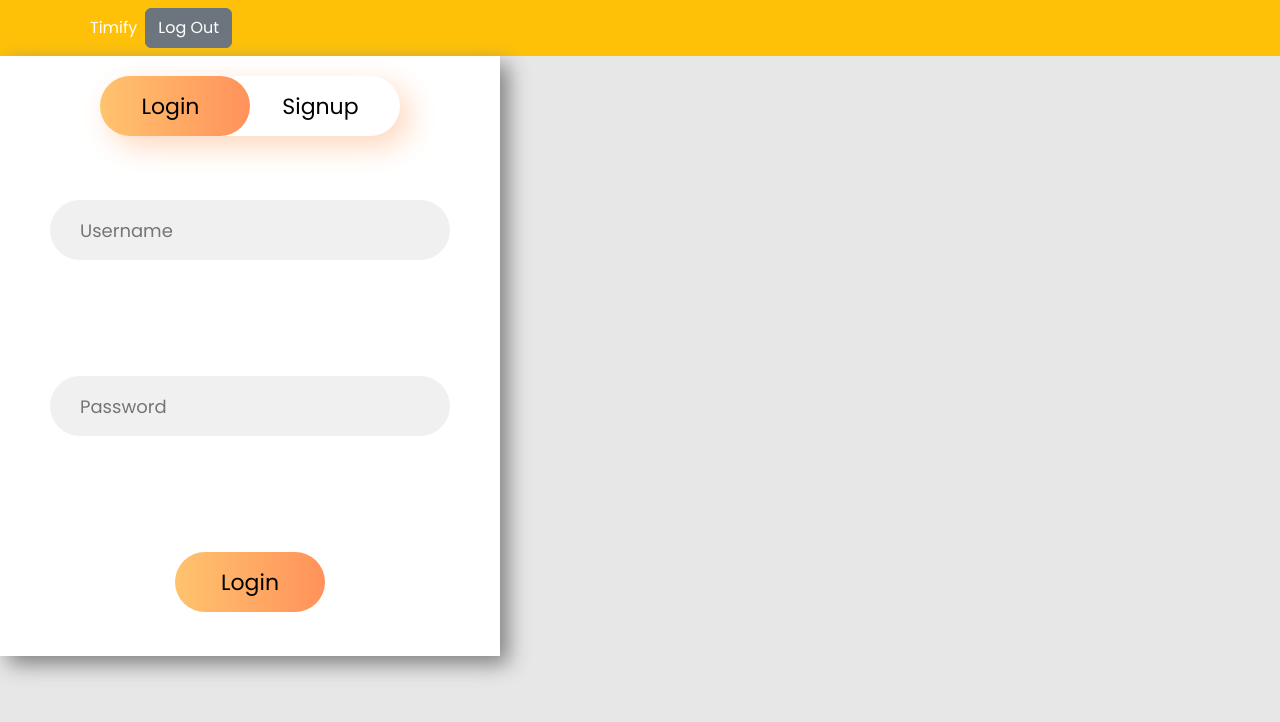
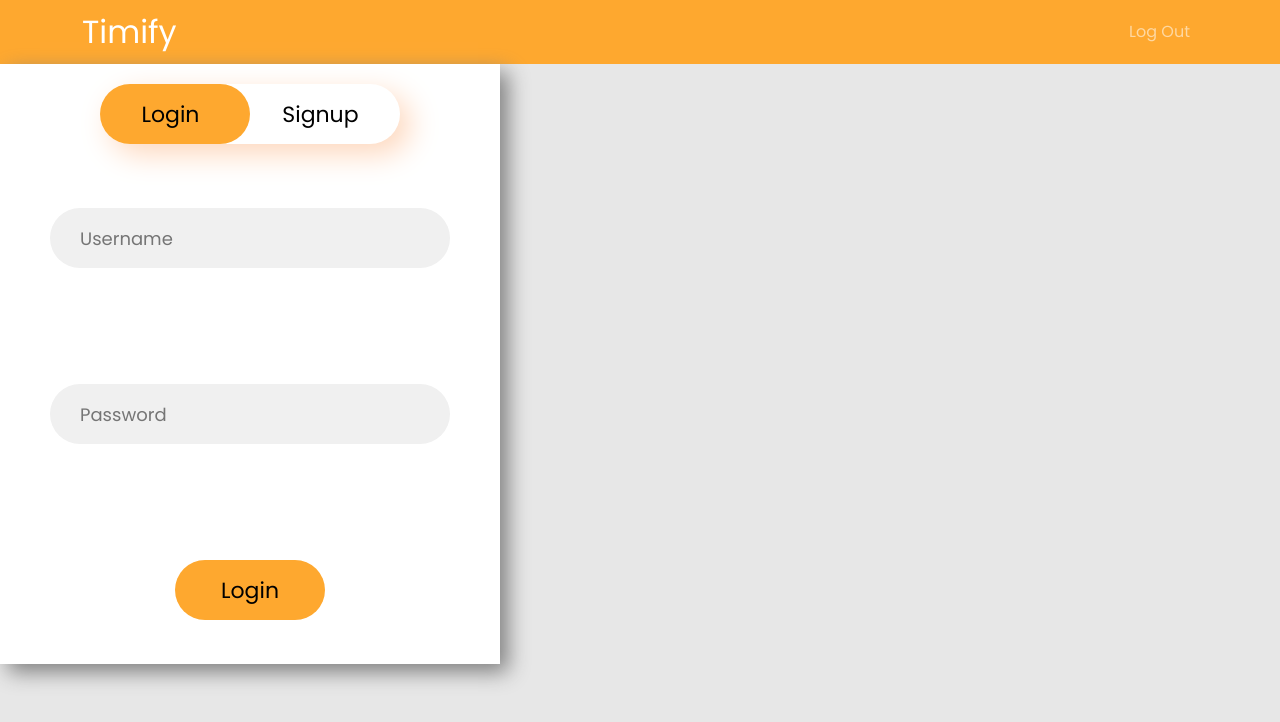
Before and after one commit to ulcheyev/nss-timify, a React (Create React App) app in the folder frontend/: page /auth in a window 1280 px wide. Shown: the top 722 px of the page. Built offline with nearby package versions, Linux system fonts and the light colour scheme.

Commit message:
:lipstick: Better Css for NavBar

```diff
--- a/frontend/src/App.css
+++ b/frontend/src/App.css
@@ -33,6 +33,19 @@ header {
   gap: 8px;
 }
 
+.appName{
+  font-size: xx-large;
+}
+
+nav {
+  min-width: 100vw;
+  padding: 2rem;
+  background-color: #fea82f;
+  display: flex;
+  flex-direction: row;
+  justify-content: space-around;
+}
+
 .heading {
   color: green;
 }
@@ -40,6 +53,13 @@ header {
 .title {
   font-weight: 400;
   letter-spacing: 2px;
+}
+
+.row{
+  display: flex;
+  flex-wrap: nowrap;
+  flex-direction: row;
+  margin: 0 2rem;
 }
 
 .auth-container {
@@ -76,9 +96,7 @@ header {
   height: 60px;
   width: 150px;
   border-radius: 50px;
-  background-image: linear-gradient(to right,
-  rgb(255, 195, 110),
-  rgb(255, 146, 91));
+  background-color: #fea82f;
   position: absolute;
   top: 20px;
   left: 100px;
@@ -138,9 +156,7 @@ header {
   height: 60px;
   width: 150px;
   border-radius: 50px;
-  background-image: linear-gradient(to right,
-  rgb(255, 195, 110),
-  rgb(255, 146, 91));
+  background-color: #fea82f;
   font-size: 22px;
   border: none;
   cursor: pointer;
--- a/frontend/src/components/NavBar.js
+++ b/frontend/src/components/NavBar.js
@@ -1,8 +1,8 @@
 import React, {useContext} from 'react';
-import {Container, Nav, Navbar} from "react-bootstrap";
+import {Nav, Navbar} from "react-bootstrap";
 import {AUTH_ROUTE, TODO_ROUTE, USER_ROUTE} from "../utils/consts";
 import {Context} from "../index";
-import {Button, Row} from "reactstrap";
+import {Button, Container, Row} from "reactstrap";
 import {useHistory} from "react-router-dom";
 import {observer} from "mobx-react-lite";
 
@@ -17,19 +17,19 @@ const NavBar = observer(() => {
     }
 
     return (
-        <Navbar bg="warning" data-bs-theme="dark">
+
+        <Navbar data-bs-theme="dark">
             <Container>
+                <Nav.Link className={"appName"} style={{color:'white'}}  sticky="top" to = {TODO_ROUTE}>Timify</Nav.Link>
                 { user.isAuth ?
-                    <Nav  className="mr-auto" style={{color: 'white'}}>
-                        <Nav.Link style={{color:'white'}} to = {TODO_ROUTE}>Timify</Nav.Link>
-                        <Button variant={"outline-light"} onClick = {() => history.push(TODO_ROUTE)}> All Todos</Button>
-                        <Button variant={"outline-light"} onClick = {() => history.push(USER_ROUTE)}>Profile</Button>
-                        <Button variant={"outline-light"} onClick = {() => logOut()}>Log Out</Button>
+                    <Nav variant={"underline"} className="flex-row">
+                            <Nav.Link style={{color:'white'}} onClick = {() => history.push(TODO_ROUTE)}> All Todos</Nav.Link >
+                            <Nav.Link style={{color:'white'}} onClick = {() => history.push(USER_ROUTE)}>Profile</Nav.Link >
+                            <Nav.Link style={{color:'white'}} onClick = {() => logOut()}>Log Out</Nav.Link >
                     </Nav>
                     :
-                    <Nav  className="mr-auto" style={{color: 'white'}}>
-                            <Nav.Link style={{color:'white'}} to = {AUTH_ROUTE}>Timify</Nav.Link>
-                            <Button variant={"outline-light"} onClick = {() => history.push(AUTH_ROUTE)}>Log Out</Button>
+                    <Nav>
+                        <Nav.Link  onClick = {() => history.push(AUTH_ROUTE)}>Log Out</Nav.Link >
                     </Nav>
                 }
             </Container>
--- a/frontend/src/components/TaskList.js
+++ b/frontend/src/components/TaskList.js
@@ -8,18 +8,18 @@ class TaskList extends Component {
         categories:new Map()
     }
 
-
     componentDidMount() {
         fetch("http://34.125.160.101:8080/api/v1/core/categories")
             .then(response => response.json())
             .then(respJson => respJson.map(category => this.state.categories.set(category.id, category.name)))
-        fetch('http://34.125.160.101:8080/api/v1/core/tasks/all')
+    const headers = { 'Authorization': 'Bearer my-token' };
+        fetch('http://34.125.160.101:8080/api/v1/core/tasks',  { headers })
             .then(response => response.json())
             .then(respJson => this.setState({tasks:respJson}))
     }
 
     render() {
-        return <div className={"TaskContainer"}> {this.state.tasks.map(task =><TaskCard/>)}
+        return <div className={"TaskContainer"}> {this.state.tasks.map(task =><TaskCard />)}
         </div>
     }
 }
--- a/frontend/src/pages/ToDo.js
+++ b/frontend/src/pages/ToDo.js
@@ -2,6 +2,9 @@ import React from 'react';
 import {observer} from "mobx-react-lite";
 
 const ToDo = observer(()=> {
+
+
+
     return (
         <section>
             <h1>Стоматолог: - Не бойся Серёга, все бывает в первый раз!
```
Also changed, not shown: 2 other files (tests, documents, lock files or other folders).
